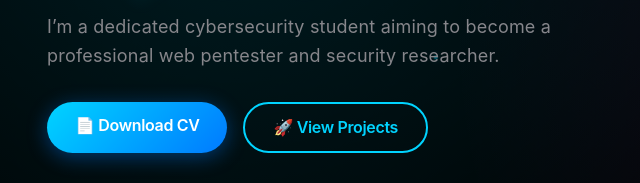
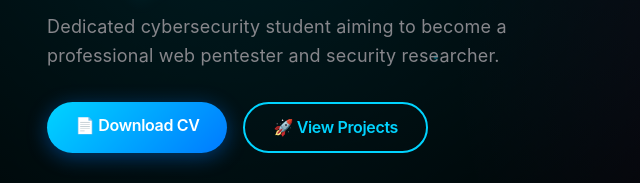
Before and after one commit to ethical-akash/akash, a plain HTML site: page index.html in a window 1280 px wide. Shown: the part 438-621 px from the top of the page, 17-657 px from the left. Drawn offline with nearby package versions, Linux system fonts and the light colour scheme; animation ran at ten frames a second.

```diff
--- a/index.html
+++ b/index.html
@@ -1377,7 +1377,7 @@
     <div class="hero-content">
       <div class="hero-eyebrow">Cyber Security Enthusiast & CTF Explorer</div>
       <h1 class="hero-headline">Learn. Hack. Improve.</h1>
-      <p class="hero-description">I’m a dedicated cybersecurity student aiming to become a professional web pentester and security researcher.</p>
+      <p class="hero-description">Dedicated cybersecurity student aiming to become a professional web pentester and security researcher.</p>
       <div class="hero-cta">
         <a href="https://drive.google.com/file/d/YOUR_FILE_ID/view" target="_blank" class="btn-primary">📄 Download CV</a>
         <a href="#projects" class="btn-secondary">🚀 View Projects</a>
```
